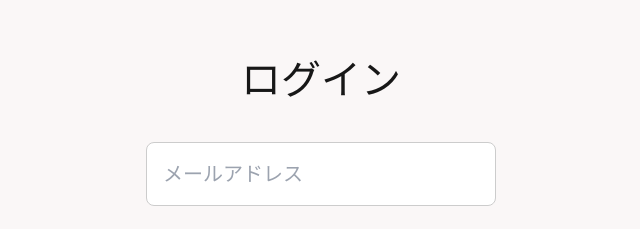
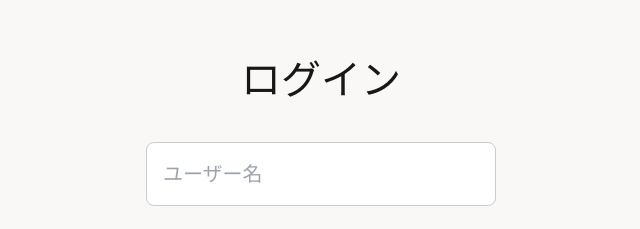
Before and after one commit to shu1612/mixnuts_front, a Next.js app: page /login in a window 1280 px wide. Shown: the part 138-367 px from the top of the page, without its empty margins (319-959 px from the left). Built offline with nearby package versions, Linux system fonts and the light colour scheme.

Commit message:
ログイン画面の入力欄メールアドレスをユーザー名に変更

```diff
--- a/pages/login.js
+++ b/pages/login.js
@@ -35,7 +35,7 @@ export default function Login() {
             >
                 <input
                     type="text"
-                    placeholder="メールアドレス"
+                    placeholder="ユーザー名"
                     value={username}
                     onChange={(e) => setUsername(e.target.value)}
                     required
```
